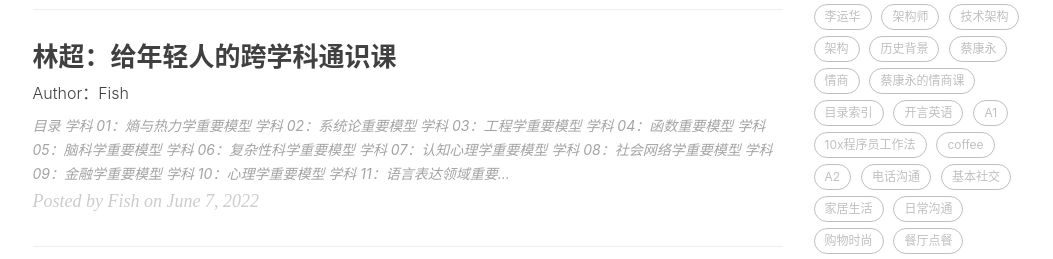
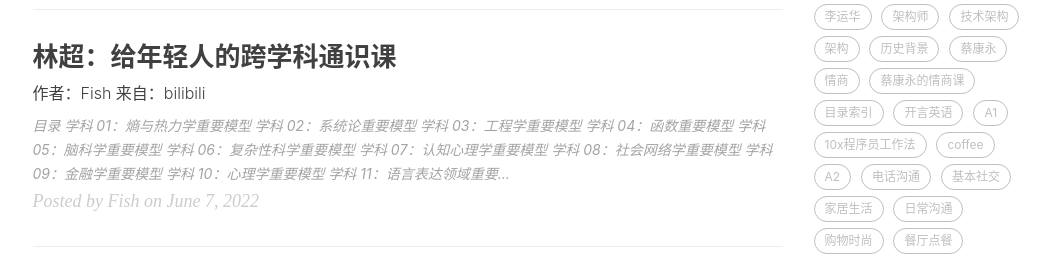
Before and after one commit to yuleizhuai/yuleizhuai.github.io, a Jekyll site: the page built from index.html, in a window 1280 px wide and 900 px high, scrolled down 465 px. Shown: the part 177-436 px from the top of the window, without its empty margins (135-1188 px from the left). Built offline with Jekyll 4.4.1, drawn with Linux system fonts in a browser that asks for light colours; nearby versions of some CDN libraries; the list of posts is cut into pages by our own code; comment, search, counter and statistics services are not loaded.

Commit message:
update author

```diff
--- a/_posts/s/2022-06-07-s.markdown
+++ b/_posts/s/2022-06-07-s.markdown
@@ -1,7 +1,7 @@
 ---
 layout:     post
 title:      "林超：给年轻人的跨学科通识课"
-subtitle:   "Author：Fish"
+subtitle:   "作者：Fish 来自：bilibili"
 date:       2022-06-07 00:00:00
 author:     "Fish"
 header-img: "img/home-bg2.jpg"
```
